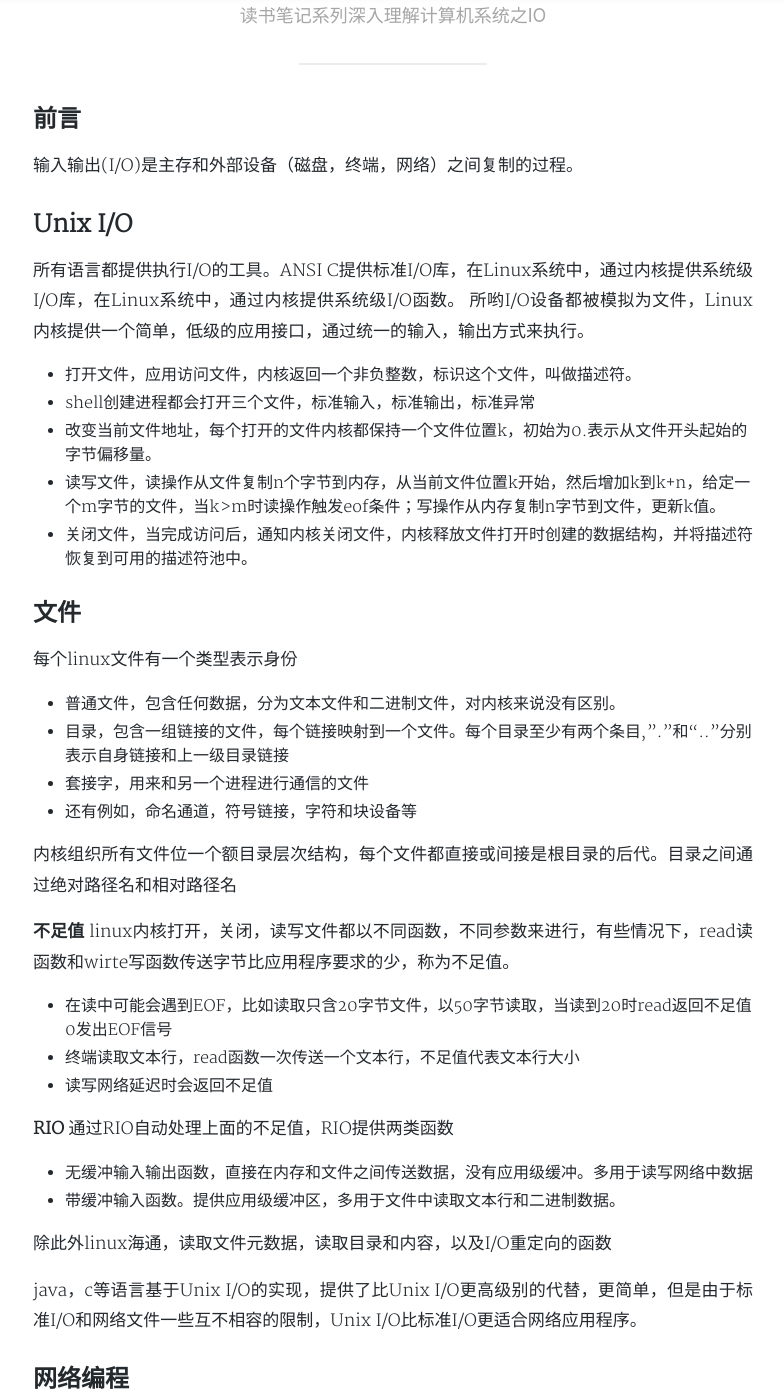
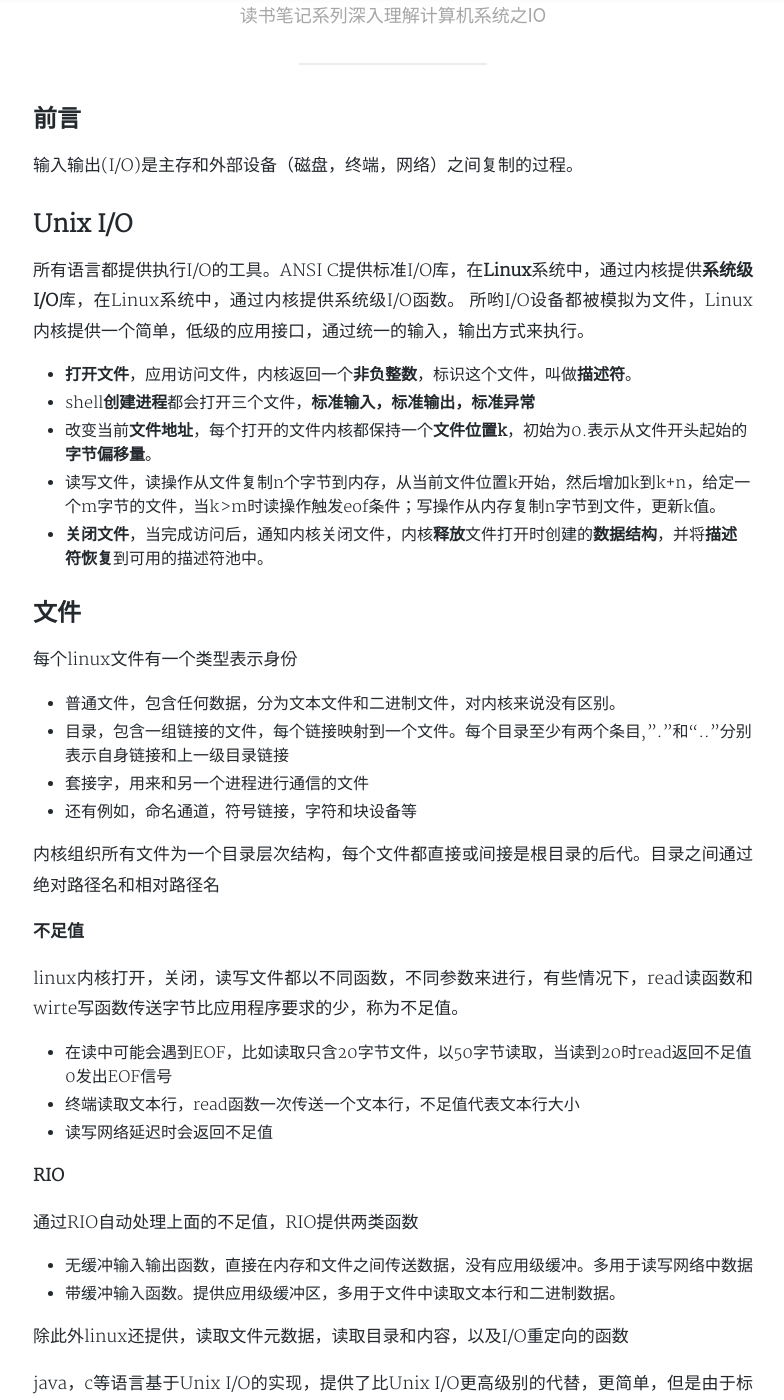
Before and after one commit to gobige/gobige.github.io, a Jekyll site: the page built from _posts/2018-04-22-computer-system-IO.md, in a window 1280 px wide and 1400 px high, scrolled down 533 px. Shown: the whole window, without its empty margins (247-1031 px from the left). Built offline with Jekyll 4.4.1, drawn with Linux system fonts in a browser that asks for light colours; nearby versions of some CDN libraries; a style sheet for code colours, icons or effects is not loaded; some of the changed text lies outside the part shown.

Commit message:
优化显示

```diff
--- a/_posts/2018-04-22-computer-system-IO.md
+++ b/_posts/2018-04-22-computer-system-IO.md
@@ -14,13 +14,13 @@ tags: 计算机系统
 输入输出(I/O)是主存和外部设备（磁盘，终端，网络）之间复制的过程。
 
 ## Unix I/O
-所有语言都提供执行I/O的工具。ANSI C提供标准I/O库，在Linux系统中，通过内核提供系统级I/O库，在Linux系统中，通过内核提供系统级I/O函数。
+所有语言都提供执行I/O的工具。ANSI C提供标准I/O库，在**Linux**系统中，通过内核提供**系统级I/O**库，在Linux系统中，通过内核提供系统级I/O函数。
 所哟I/O设备都被模拟为文件，Linux内核提供一个简单，低级的应用接口，通过统一的输入，输出方式来执行。
-- 打开文件，应用访问文件，内核返回一个非负整数，标识这个文件，叫做描述符。
-- shell创建进程都会打开三个文件，标准输入，标准输出，标准异常
-- 改变当前文件地址，每个打开的文件内核都保持一个文件位置k，初始为0.表示从文件开头起始的字节偏移量。
+- **打开文件**，应用访问文件，内核返回一个**非负整数**，标识这个文件，叫做**描述符**。
+- shell**创建进程**都会打开三个文件，**标准输入，标准输出，标准异常**
+- 改变当前**文件地址**，每个打开的文件内核都保持一个**文件位置k**，初始为0.表示从文件开头起始的**字节偏移量**。
 - 读写文件，读操作从文件复制n个字节到内存，从当前文件位置k开始，然后增加k到k+n，给定一个m字节的文件，当k>m时读操作触发eof条件；写操作从内存复制n字节到文件，更新k值。
-- 关闭文件，当完成访问后，通知内核关闭文件，内核释放文件打开时创建的数据结构，并将描述符恢复到可用的描述符池中。
+- **关闭文件**，当完成访问后，通知内核关闭文件，内核**释放**文件打开时创建的**数据结构**，并将**描述符恢复**到可用的描述符池中。
 
 ## 文件
 每个linux文件有一个类型表示身份
@@ -29,20 +29,22 @@ tags: 计算机系统
 - 套接字，用来和另一个进程进行通信的文件
 - 还有例如，命名通道，符号链接，字符和块设备等
 
-内核组织所有文件位一个额目录层次结构，每个文件都直接或间接是根目录的后代。目录之间通过绝对路径名和相对路径名
+内核组织所有文件为一个目录层次结构，每个文件都直接或间接是根目录的后代。目录之间通过绝对路径名和相对路径名
 
 **不足值**
+
 linux内核打开，关闭，读写文件都以不同函数，不同参数来进行，有些情况下，read读函数和wirte写函数传送字节比应用程序要求的少，称为不足值。
 - 在读中可能会遇到EOF，比如读取只含20字节文件，以50字节读取，当读到20时read返回不足值0发出EOF信号
 - 终端读取文本行，read函数一次传送一个文本行，不足值代表文本行大小
 - 读写网络延迟时会返回不足值
 
 **RIO**
+
 通过RIO自动处理上面的不足值，RIO提供两类函数
 - 无缓冲输入输出函数，直接在内存和文件之间传送数据，没有应用级缓冲。多用于读写网络中数据
 - 带缓冲输入函数。提供应用级缓冲区，多用于文件中读取文本行和二进制数据。
 
-除此外linux海通，读取文件元数据，读取目录和内容，以及I/O重定向的函数
+除此外linux还提供，读取文件元数据，读取目录和内容，以及I/O重定向的函数
 
 java，c等语言基于Unix I/O的实现，提供了比Unix I/O更高级别的代替，更简单，但是由于标准I/O和网络文件一些互不相容的限制，Unix I/O比标准I/O更适合网络应用程序。
 
@@ -66,7 +68,7 @@ java，c等语言基于Unix I/O的实现，提供了比Unix I/O更高级别的
 
 ![此处输入图片的描述](http://pev96mxgw.bkt.clouddn.com/img/computer-system-Perspective/21.png)
 
-在更高层次中，多个不兼容局域网可通过叫做路由器特殊计算机连接起来，组成互联网络
+在更高层次中，多个不兼容局域网可通过叫做**路由器**特殊计算机连接起来，组成**互联网络**
 
 互联网络很重要特性是，由**不同和不兼容技术各种局域网和广域网**组成，每台主机和每台主机都是物理相连，他们之间能够**不互斥的进行数据传输**依靠的是**遵守相同的协议**软件。
 协议应该具备级别能力
```
